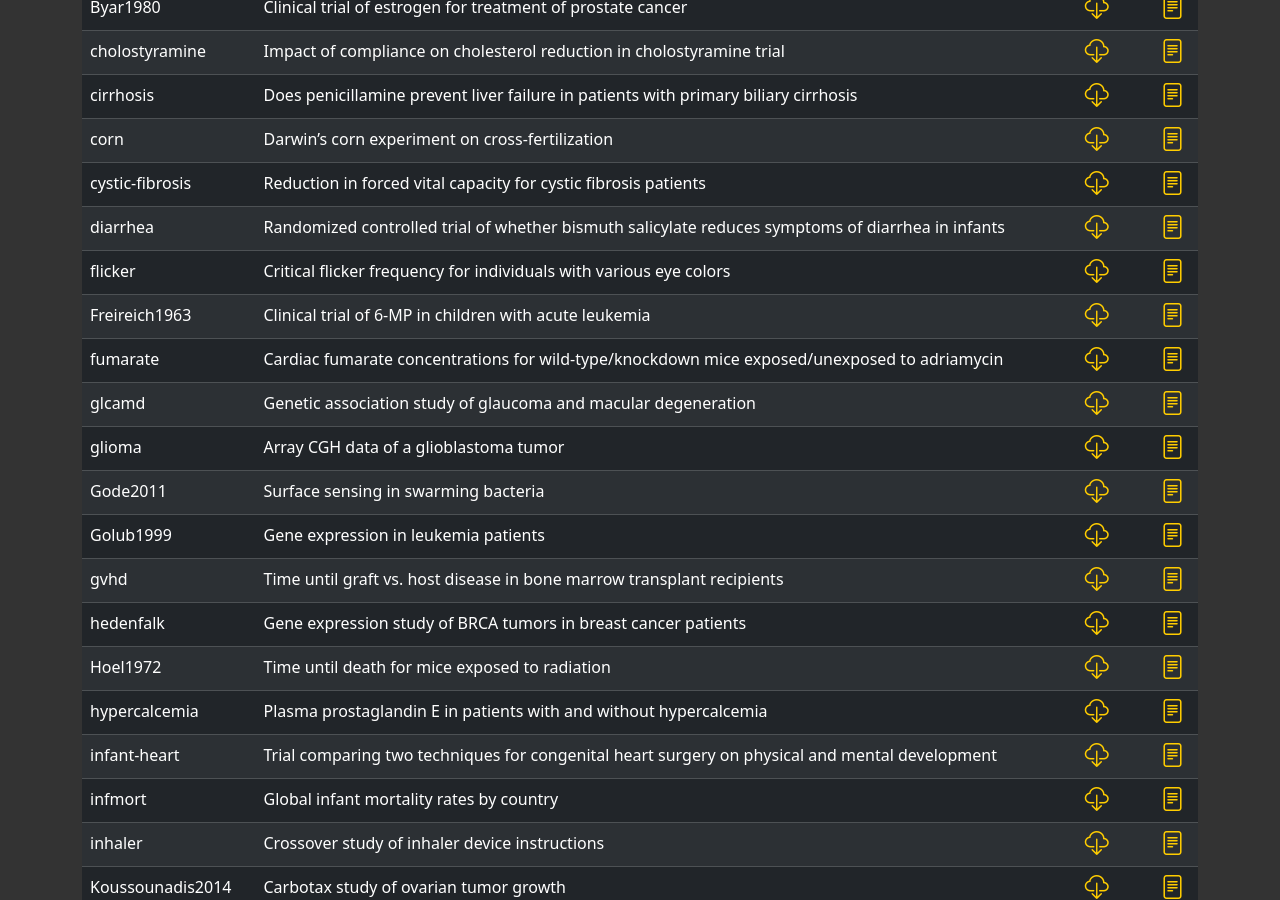
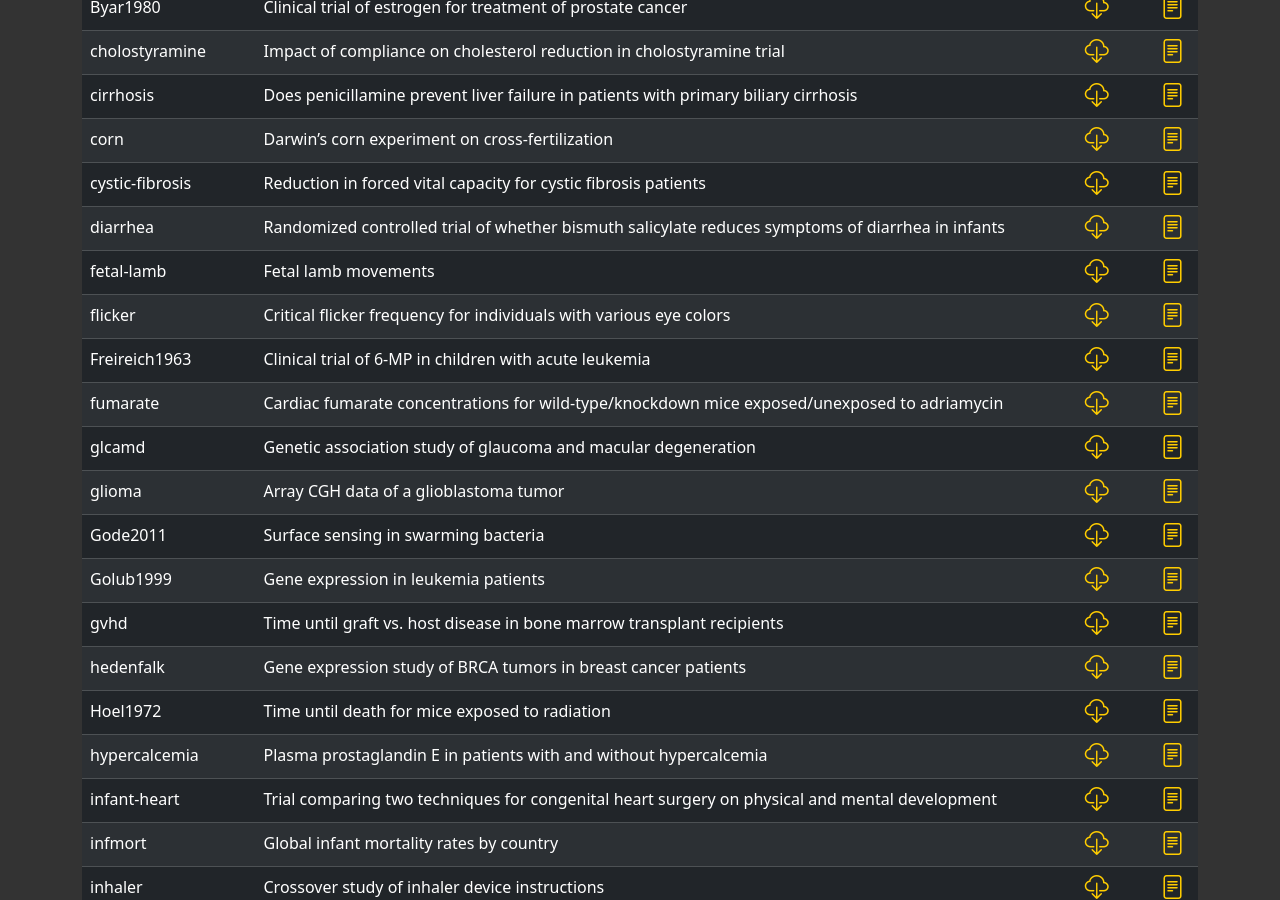
Before and after one commit to IowaBiostat/data-sets, a Jekyll site: the page built from index.md, in a window 1280 px wide and 900 px high, scrolled down 442 px. Built offline with Jekyll 4.4.1, drawn with Linux system fonts in a browser that asks for light colours.

Commit message:
rebuilding index

```diff
--- a/index.md
+++ b/index.md
@@ -303,6 +303,30 @@ Randomized controlled trial of whether bismuth salicylate reduces symptoms of di
 
 <td style="text-align:left;">
 
+fetal-lamb
+</td>
+
+<td style="text-align:left;">
+
+Fetal lamb movements
+</td>
+
+<td style="text-align:center;">
+
+<a href="https://github.com/IowaBiostat/data-sets/raw/main/fetal-lamb/fetal-lamb.txt?download="><i class="bi-cloud-download"></i></a>
+</td>
+
+<td style="text-align:center;">
+
+<a href="fetal-lamb/fetal-lamb.html"><i class="bi-file-text"></i></a>
+</td>
+
+</tr>
+
+<tr>
+
+<td style="text-align:left;">
+
 flicker
 </td>
 
```
